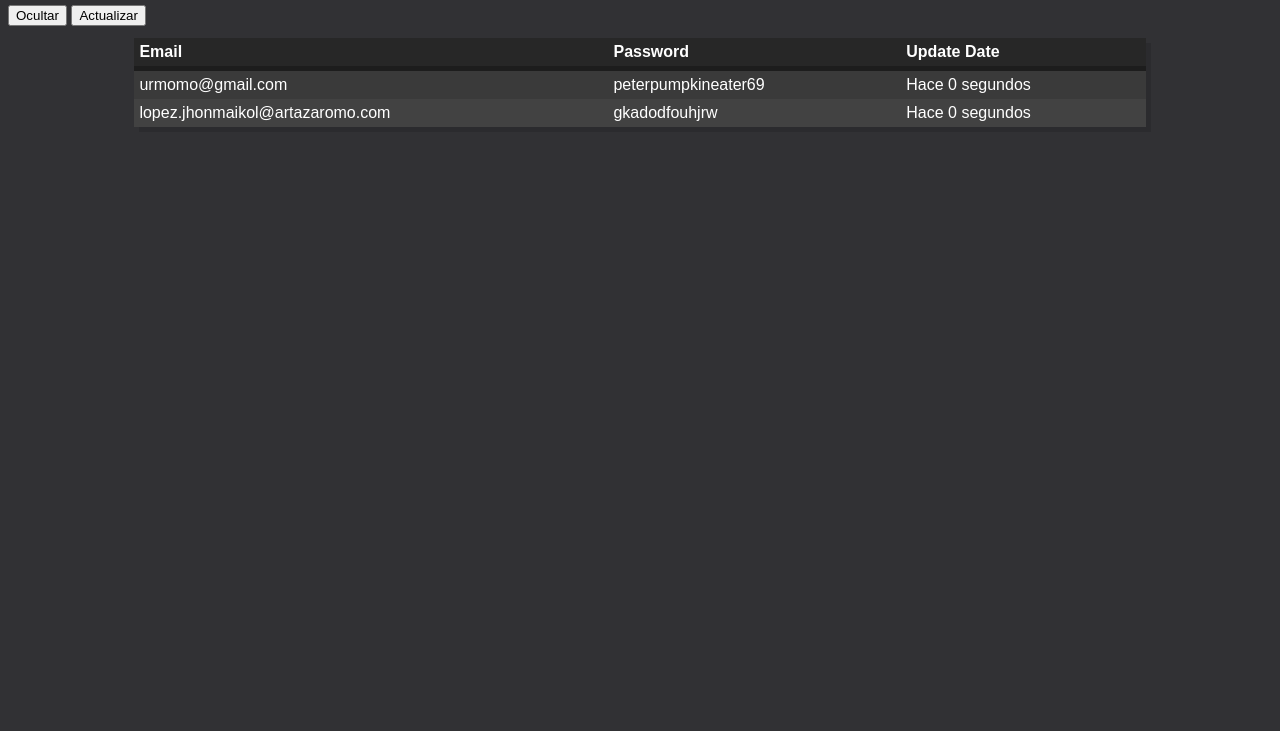
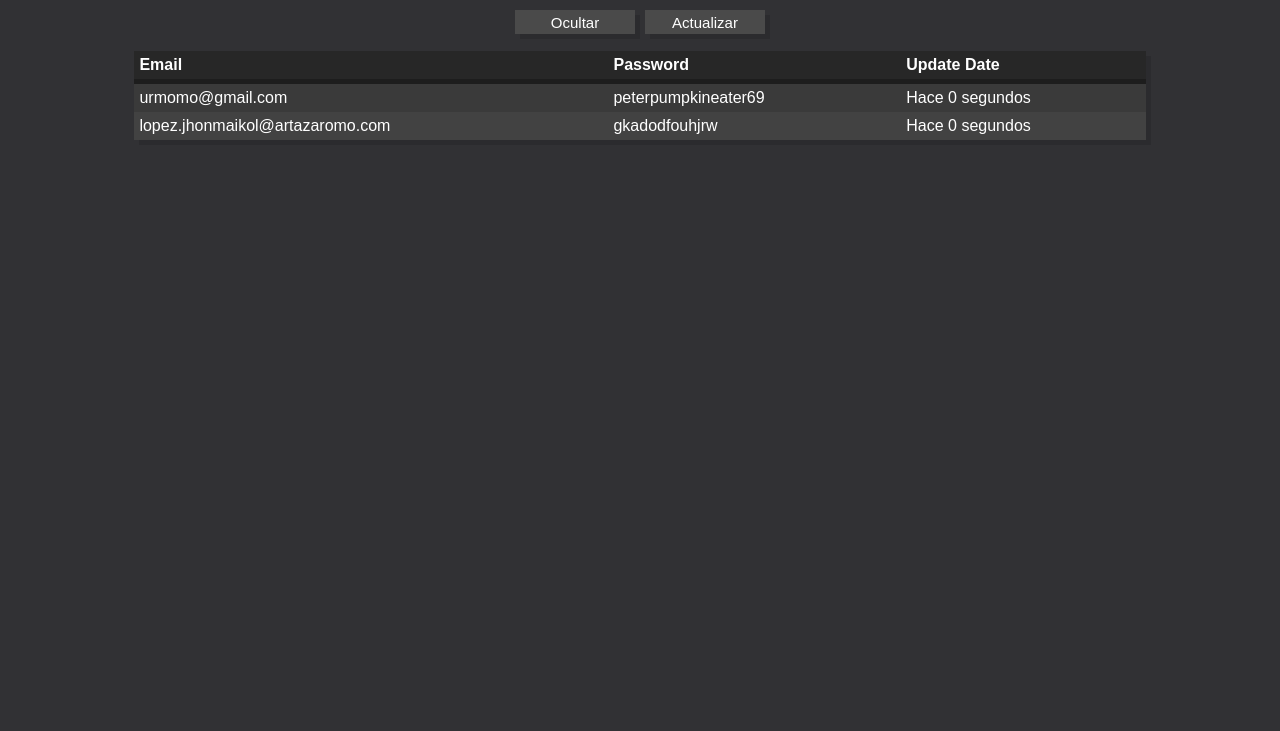
Before and after one commit to agent3204/worksmart, a plain HTML site: page index.html in a window 1280 px wide. Shown: the part 69-800 px from the top of the page. Drawn offline with nearby package versions, Linux system fonts and the light colour scheme.

Commit message:
Add files via upload

```diff
--- a/index.html
+++ b/index.html
@@ -11,8 +11,10 @@
 </head>
 <body>
 	<h1>Registro de cuentas</h1>
-	<button id="hideButton">Ocultar</button>
-	<button id="update">Actualizar</button>
+	<div id="buttonsContainer">
+		<button id="hideButton" class="button">Ocultar</button>
+		<button id="update" class="button">Actualizar</button>
+	</div>
 	<div id="mainContainer">
 		<table id="mainTable">
 			<thead>
--- a/index.js
+++ b/index.js
@@ -70,6 +70,8 @@ function createRow(email, password, timestamp) {
 	passInput.getElementsByClassName("copy-link-button")[0].addEventListener("click", () => {
 		navigator.clipboard.writeText(password);
 	});
+
+	fitTable();
 }
 
 function clearRows() {
@@ -78,6 +80,8 @@ function clearRows() {
 		elm.remove();
 		savedRows.pop();
 	}
+
+	fitTable();
 }
 
 function fitTable() {
--- a/styles.css
+++ b/styles.css
@@ -9,6 +9,32 @@ body {
 	align-items: center;
 	margin-top: 12px;
 	margin-bottom: 12px;
+}
+
+#buttonsContainer {
+	display: flex;
+	justify-content: center;
+	align-items: center;
+}
+
+.button {
+	width: 120px;
+	height: 24px;
+	border: none;
+	margin: 5px;
+	font-size: 15px;
+	box-shadow: 5px 5px rgba(20, 20, 20, 0.2);
+	background-color: #4a4a4a;
+	color: white;
+}
+
+.button:hover {
+	background-color: #444444;
+}
+
+.button:active {
+	transform: translate(2px, 2px);
+	box-shadow: none;
 }
 
 table {
```
